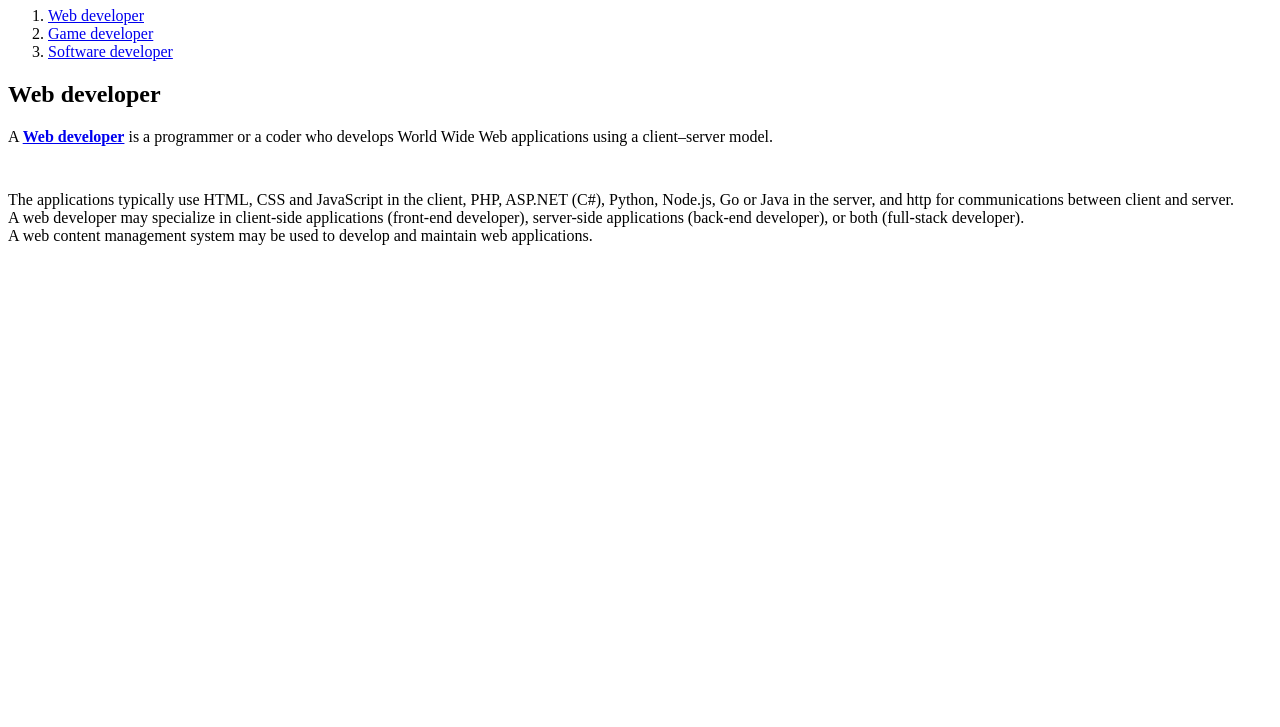
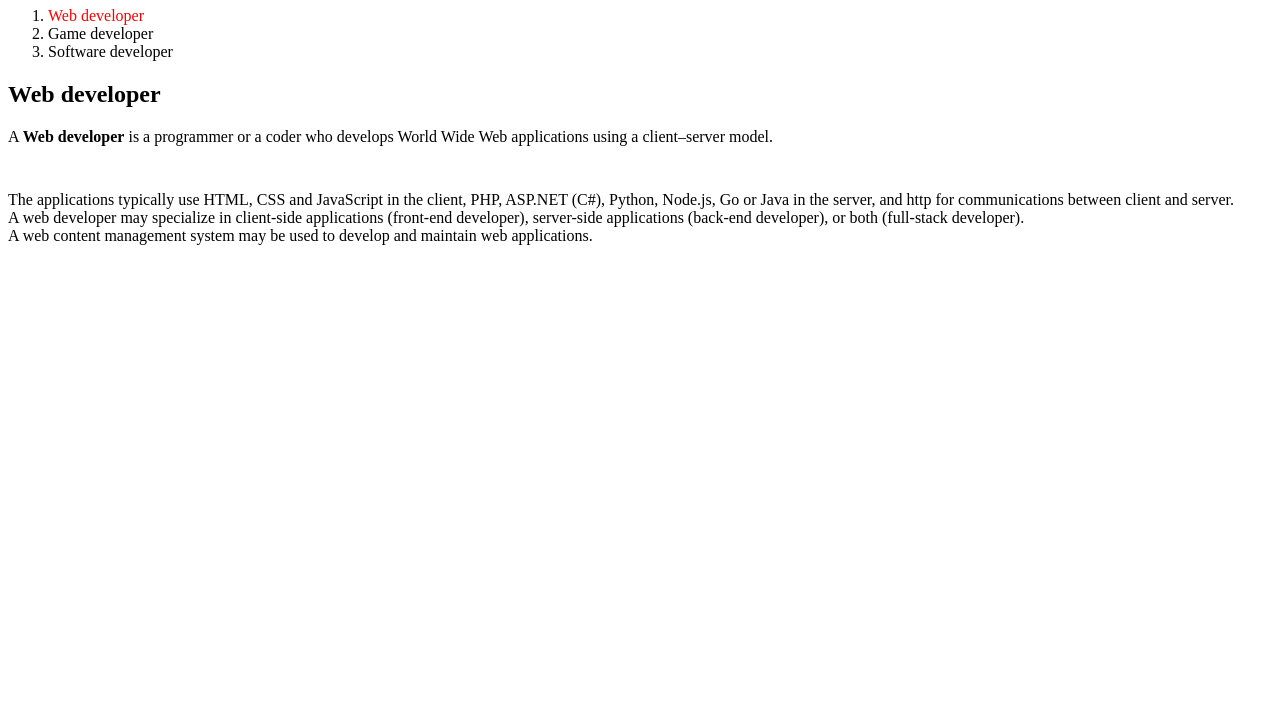
Before and after one commit to LuaBerry/HTML_CSS-Website, a plain HTML site: page 1.html in a window 1280 px wide. Shown: the part 73-800 px from the top of the page. Drawn offline with Linux system fonts and the light colour scheme.

Commit message:
CSS Basic syntax

```diff
--- a/1.html
+++ b/1.html
@@ -3,12 +3,18 @@
     <head>
         <title>The Developers</title>
         <meta charset="utf-8">
+        <style>
+            a {
+                color:black;
+                text-decoration:none;
+            }
+        </style>
     </head>
 
     <body>
         <h1><a href="index.html">Developers</a></h1>
         <ol>
-            <li><a href="1.html">Web developer</a></li>
+            <li><a href="1.html" style="color:red;">Web developer</a></li>
             <li><a href="2.html">Game developer</a></li>
             <li><a href="3.html">Software developer</a></li>
         </ol>
```
Also changed, not shown: 2.html (+7 -1 lines), 3.html (+7 -1 lines), index.html (+6 -0 lines).
